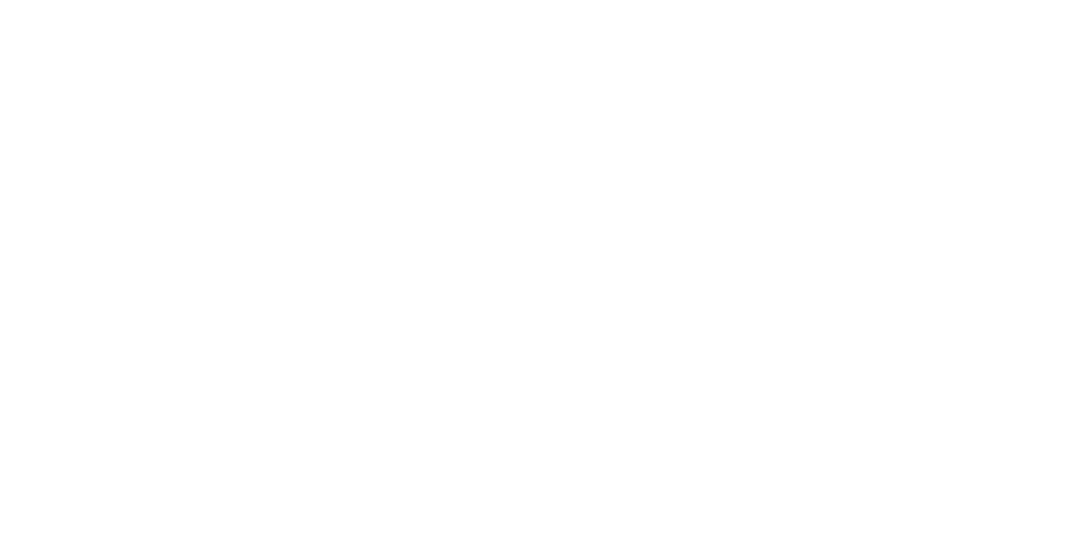
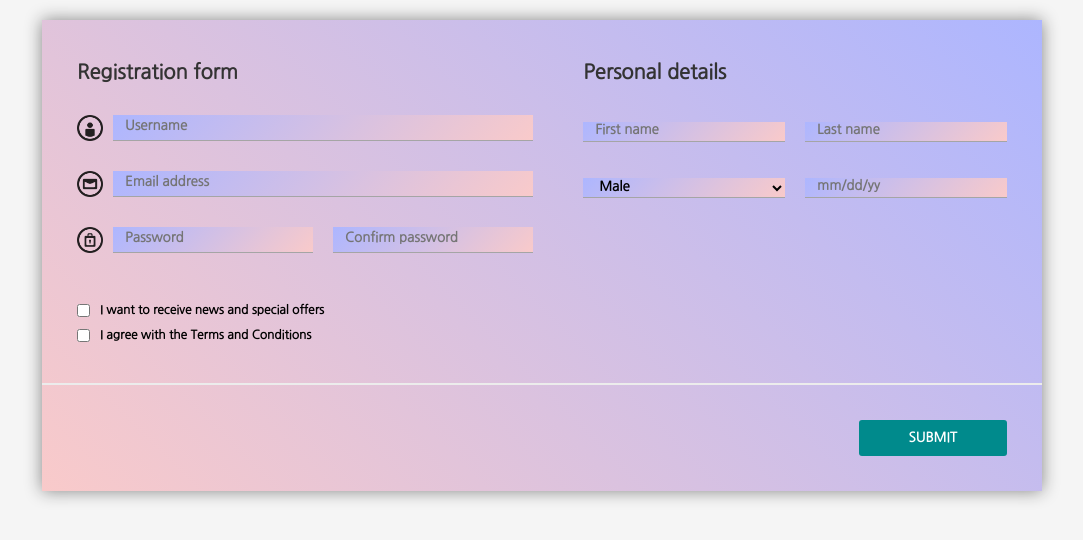
Before and after one commit to Dimonch1k/HTML_CSS_Homework_6, a plain HTML site: page Personal_Data_Input/index.html in a window 1280 px wide. Shown: the whole page, without its empty margins (98-1181 px from the left). Drawn offline with Linux system fonts and the light colour scheme.

Commit message:
sixth commit

```diff
--- a/Mini-Styles_Library/styles/buttons.css
+++ b/Mini-Styles_Library/styles/buttons.css
@@ -16,6 +16,10 @@
 /* Active btn */
 .active-btn {
     background-color: #43ad4b;
+
+    &:active {
+        box-shadow: #2d742f 0px 0px 1em;
+    }
 }
 
 /* Hover button 1 */
@@ -35,6 +39,7 @@
 /* Hover button 2 */
 .hover-btn2 {
     background-color: #95283e;
+
     &:hover {
         background-color: #e54062;
     }
--- a/Personal_Data_Input/index.html
+++ b/Personal_Data_Input/index.html
@@ -7,12 +7,144 @@
   <title>Personal Data Input</title>
 
   <link rel="stylesheet" href="./styles/index.css">
+  <link rel="stylesheet" href="./styles/blank.css">
+  <link rel="stylesheet" href="./styles/media.css">
 </head>
 
 <!-- BODY -->
 
 <body>
 
+  <!-- Main -->
+  <main>
+
+    <!-- Blank -->
+    <div class="blank">
+
+      <!-- Forms -->
+      <div class="forms">
+
+        <!-- Registration form -->
+        <form class="registration_form">
+
+          <!-- Title -->
+          <span class="title">
+            Registration form
+          </span>
+
+          <!-- Input fields -->
+          <div class="registration_fields">
+
+            <!-- Username block -->
+            <label class="username_block">
+
+              <!-- User image -->
+              <img src="./images/username.png" alt="username">
+
+              <!-- Input username -->
+              <input type="text" name="name" placeholder="Username">
+            </label>
+
+            <!-- Email address block -->
+            <label class="e-address_block">
+
+              <!-- Email image -->
+              <img src="./images/email.png" alt="email address">
+
+              <!-- Input email address -->
+              <input type="email" name="email" placeholder="Email address">
+            </label>
+
+            <!-- Password block -->
+            <label class="password_block">
+
+              <!-- Password image -->
+              <img src="./images/password.png" alt="password">
+
+              <!-- Input password and confirm it -->
+              <div class="password_fields">
+                <!-- Input password -->
+                <input id="password" type="password" name="password" placeholder="Password">
+
+                <!-- Confirm password -->
+                <input id="conf_password" type="password" name="confirm_password" placeholder="Confirm password">
+              </div>
+            </label>
+          </div>
+        </form>
+
+        <!-- Personal details form -->
+        <form class="personal_details">
+          <!-- Title -->
+          <span class="title">
+            Personal details
+          </span>
+
+          <!-- Personal details fields -->
+          <div class="personal_details_fields">
+
+            <!-- First name && Last name -->
+            <div class="fName_lName">
+
+              <!-- First name block -->
+              <label class="first_name_block">
+
+                <!-- First name -->
+                <input type="text" name="firstName" placeholder="First name">
+              </label>
+
+              <!-- Last name block -->
+              <label class="last_name_block">
+
+                <!-- Last name -->
+                <input type="text" name="lastName" placeholder="Last name">
+              </label>
+            </div>
+
+
+            <!-- State(male, female) && date of birth -->
+            <div class="state_date_block">
+
+              <!-- Choose your state (male, female)  -->
+              <label class="state_block">
+                <select class="state_select">
+                  <option value="male" selected>Male</option>
+                  <option value="female">Female</option>
+                </select>
+              </label>
+
+              <!-- mm dd yy -->
+              <label class="date_of_birth_block">
+                <input type="text" name="dateOfBirth" placeholder="mm/dd/yy">
+              </label>
+            </div>
+          </div>
+        </form>
+
+        <div class="additional_options">
+          <div class="option_1">
+            <input type="checkbox" name="option_1" id="option_1">
+            <label for="option_1">I want to receive news and special offers</label>
+          </div>
+
+          <div class="option_2">
+            <input type="checkbox" name="option_2" id="option_2">
+            <label for="option_2">I agree with the Terms and Conditions</label>
+          </div>
+        </div>
+      </div>
+
+      <!-- Hr -->
+      <hr>
+
+      <!-- Submit button -->
+      <div class="submit_button">
+        <button class="submit_btn">
+          SUBMIT
+        </button>
+      </div>
+    </div>
+  </main>
 </body>
 
 </html>
--- /dev/null
+++ b/Personal_Data_Input/styles/blank.css
@@ -0,0 +1,85 @@
+/* Blank */
+.blank {
+    box-shadow: 0px 0px 1em #858585;
+    display: flex;
+    flex-direction: column;
+}
+
+/* Forms */
+.forms {
+    display: flex;
+    flex-direction: column;
+    gap: 50px;
+    padding: 40px 35px;
+}
+
+
+/* Registration form */
+.registration_form {
+    display: flex;
+    flex-direction: column;
+    gap: 10px;
+
+    .registration_fields {
+        display: flex;
+        flex-direction: column;
+        gap: 30px;
+
+        label {
+            display: flex;
+            gap: 10px;
+        }
+
+        .password_block .password_fields {
+            display: flex;
+            flex-direction: column;
+            gap: 25px;
+            width: 100%;
+
+            input {
+                /* Calculate 100% width - 12px(left padding input fields) */
+                width: calc(100% - var(--variable_padding-left));
+            }
+        }
+    }
+}
+
+
+/* Personal details */
+.personal_details {
+    display: flex;
+    flex-direction: column;
+    gap: 10px;
+
+    /* Personal details fields */
+    .personal_details_fields {
+        display: flex;
+        flex-direction: column;
+        gap: 30px;
+
+        div {
+            display: flex;
+            flex-direction: column;
+            gap: 30px;
+
+            label {
+                display: flex;
+                gap: 10px;
+            }
+        }
+    }
+}
+
+/* Additional options */
+.additional_options {
+    font-size: 12px;
+    display: flex;
+    flex-direction: column;
+    gap: 10px;
+
+    div {
+        display: flex;
+        align-items: center;
+        gap: 10px;
+    }
+}
--- a/Personal_Data_Input/styles/index.css
+++ b/Personal_Data_Input/styles/index.css
@@ -0,0 +1,69 @@
+@import url('https://fonts.googleapis.com/css2?family=Nanum+Gothic&display=swap');
+
+/* For ALL */
+
+* {
+    margin: 0;
+    padding: 0;
+    font-family: "Nanum Gothic", sans-serif;
+    font-weight: 600;
+}
+
+/* BODY */
+body {
+    background-color: #f5f5f5;
+}
+
+/* MAIN */
+main {
+    padding: 20px 40px;
+    display: flex;
+    justify-content: center;
+}
+
+/* Images */
+img {
+    object-fit: cover;
+    height: 26px;
+}
+
+input[type="text"],
+input[type="email"],
+input[type="password"],
+select {
+    padding: 0 0 3px 12px;
+    border: none;
+    border-bottom: 1.2px solid #a5a5a5;
+    background-color: #f5f5f5;
+    width: 100%;
+    display: flex;
+}
+
+input[type="checkbox"] {
+    cursor: pointer;
+}
+
+button {
+    padding: 10px 50px;
+    border: none;
+    border-radius: 3px;
+    background-color: #008a8c;
+    color: white;
+    cursor: pointer;
+}
+
+hr {
+    border: 1px solid #ececec;
+}
+
+.title {
+    font-size: 20px;
+    font-weight: 700;
+    color: #333333;
+    margin-bottom: 20px;
+}
+
+.submit_button {
+    padding: 35px;
+    text-align: right;
+}
--- /dev/null
+++ b/Personal_Data_Input/styles/media.css
@@ -0,0 +1,114 @@
+/* Screen width > 900px */
+@media screen and (min-width: 900px) {
+    .blank {
+        background: linear-gradient(45deg, rgb(249, 202, 202), rgb(173, 182, 255));
+        widows: 100%;
+        max-width: 1000px;
+
+        .forms {
+            display: grid;
+            grid-template-columns: auto auto;
+        }
+
+        /* Password fields */
+        .registration_fields .password_block .password_fields {
+            display: flex;
+            flex-direction: row;
+            gap: 20px;
+            width: 100%;
+
+            input {
+                width: 100%;
+            }
+        }
+
+        /* Personal details */
+        .personal_details .personal_details_fields {
+            margin-top: 7px;
+            display: flex;
+            flex-direction: column;
+            gap: 36px;
+
+            div {
+                display: flex;
+                flex-direction: row;
+                gap: 20px;
+                width: 100%;
+
+                label {
+                    width: 100%;
+                }
+            }
+        }
+    }
+
+    input[type="text"],
+    input[type="email"],
+    input[type="password"],
+    select {
+        background: linear-gradient(-45deg, rgb(249, 202, 202), rgb(173, 182, 255));
+    }
+}
+
+/* 600px < Screen width < 900px */
+@media screen and (min-width: 600px) and (max-width: 900px) {
+    .blank {
+        background: linear-gradient(45deg, rgb(233, 208, 255), rgb(192, 255, 173));
+        width: 100%;
+        max-width: 900px;
+
+        /* Password fields */
+        .registration_fields .password_block .password_fields {
+            display: flex;
+            flex-direction: row;
+            gap: 20px;
+            width: 100%;
+
+            input {
+                width: 100%;
+            }
+        }
+
+        /* Personal details */
+        .personal_details .personal_details_fields div {
+            display: flex;
+            flex-direction: row;
+            gap: 20px;
+            width: 100%;
+
+            label {
+                width: 100%;
+            }
+        }
+    }
+
+    input[type="text"],
+    input[type="email"],
+    input[type="password"],
+    select {
+        background: linear-gradient(-45deg, rgb(233, 208, 255), rgb(192, 255, 173));
+    }
+}
+
+/* Screen width < 600px */
+@media screen and (max-width: 600px) {
+    .blank {
+        background: linear-gradient(45deg, lightblue, rgb(255, 255, 177));
+        width: 100%;
+        min-width: 300px;
+        max-width: 500px;
+
+        .registration_form .registration_fields .password_block .password_fields {
+            display: flex;
+            flex-direction: column;
+            width: 100%;
+        }
+    }
+
+    input[type="text"],
+    input[type="email"],
+    input[type="password"],
+    select {
+        background: linear-gradient(-45deg, lightblue, rgb(255, 230, 177));
+    }
+}
```
Also changed, not shown: Mini-Styles_Library/styles/index.css (+5 -3 lines), Mini-Styles_Library/styles/radio.css (+24 -8 lines).
